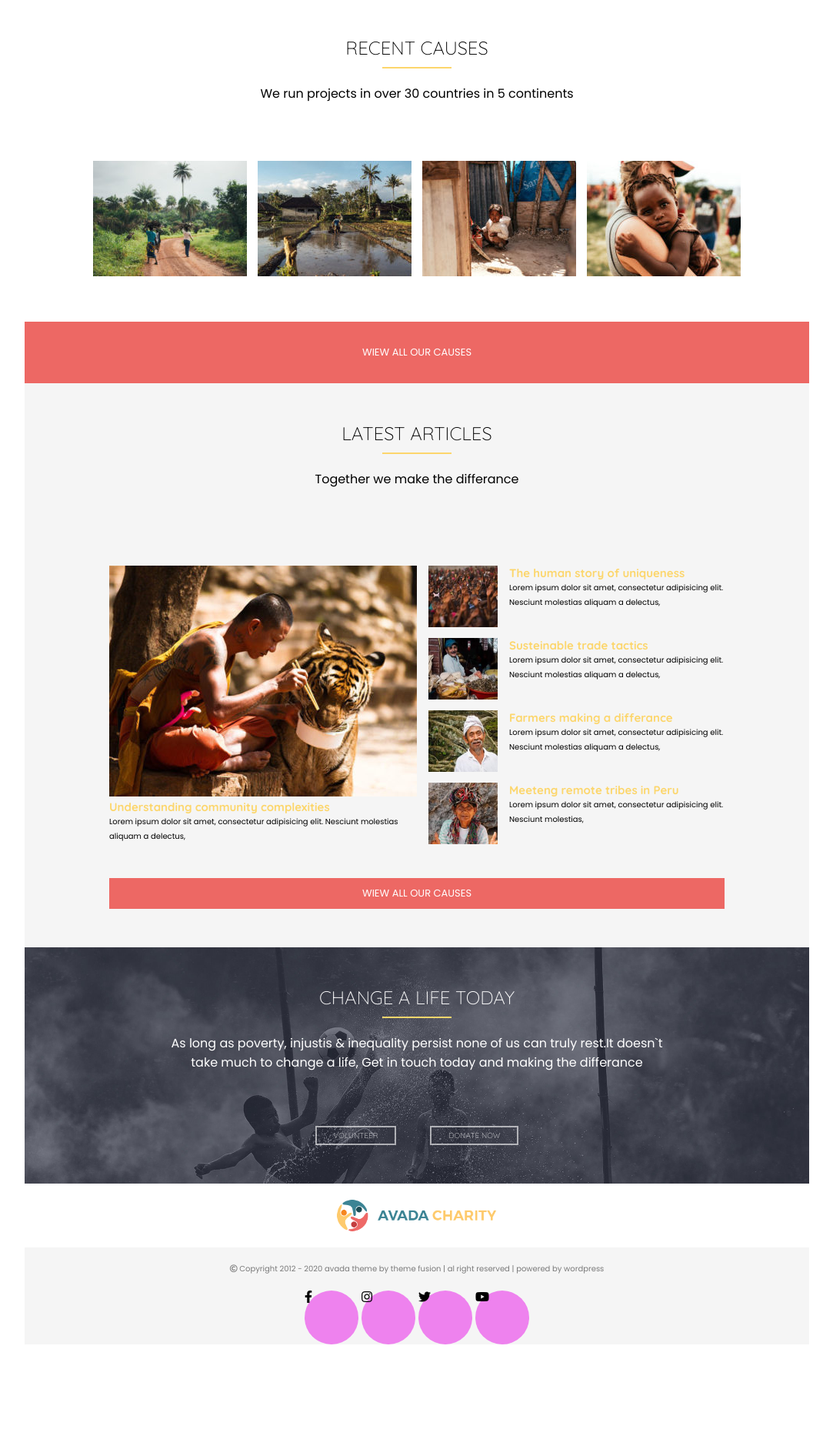
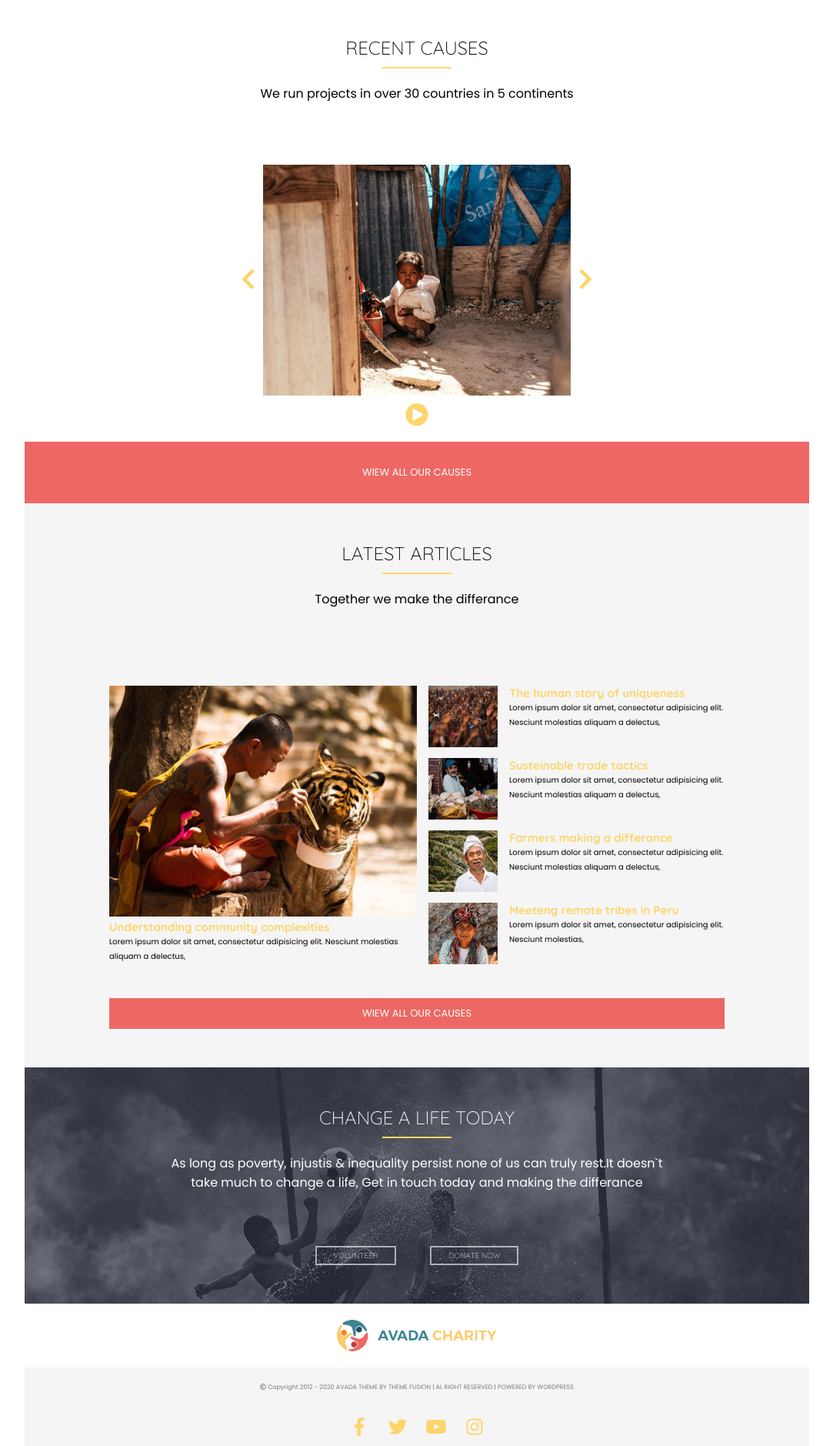
Before and after one commit to andreicismas/proj-html-vuejs, a website: page index.html in a window 1280 px wide. Shown: the part 1334-3213 px from the top of the page at 77% size, without its empty margins (98-1181 px from the left). Before the commit the page ends 3081 px from the top, so only its background shows below. Drawn offline with nearby package versions, Linux system fonts and the light colour scheme.

Commit message:
add  some vue function

```diff
--- a/index.html
+++ b/index.html
@@ -141,12 +141,22 @@
               <div class="gold_line"></div>
               <p>We run projects in over 30 countries in 5 continents</p>
             </div>
-            <div class="container_img">
-              <img src="public\images\avada-charity-fair-trade-featured-200x150.jpg" alt="">
-              <img src="public\images\avada-charity-farming-featured-200x150.jpg" alt="">
-              <img src="public\images\avada-charity-shelter-featured-200x150.jpg" alt="">
-              <img src="public\images\avada-charity-vaccines-featured-200x150.jpg" alt="">
+            <!-- funzionamento con le frece della tastiera -->
+            <div tabindex="-1" @keyup.left="leftClick" @keyup.right= "rightClick" class="container_img">
+
+              <div class="arrow_style">
+                <i  @click="leftClick" class="fas fa-chevron-left" aria-hidden="true"></i>
+              </div>
+              <!-- slider vue -->
+              <img class="vue_slider" :src="myImages[imgDefault].file" alt="">
+
+              <div class="arrow_style">
+                <i  @click="rightClick"  class="fas fa-chevron-right"  aria-hidden="true"></i>
+              </div>
+              <!-- auto play -->
+              <i @click ="setTimer" class="fa fa-play-circle" aria-hidden="true"></i>
             </div>
+
             <div class="pink_parth">
               <p>WIEW ALL OUR CAUSES </p>
             </div>
@@ -235,14 +245,11 @@
         </main>
         <footer class="max_container ">
           <div>
-            <p><i class="far fa-copyright"></i> Copyright 2012 - 2020 avada theme by theme fusion | al right reserved | powered by wordpress</p>
+            <p><i class="far fa-copyright"></i> Copyright 2012 - 2020 <span> avada theme by theme fusion | al right reserved | powered by wordpress</span></p>
           </div>
+          <!-- add icon with vue cicle -->
           <div class="fab_wrapper">
-
-            <i class=" fab fa-facebook-f"></i>
-            <i class=" fab fa-instagram"></i>
-            <i class=" fab fa-twitter"></i>
-            <i class=" fab fa-youtube"></i>
+            <i v-for="social in socialLinkList" class="sigla"  :class=" 'fab fa' + social.text"></i>
           </div>
         </footer>
       </div>
--- a/script.js
+++ b/script.js
@@ -1,7 +1,7 @@
 new Vue({
     el: "#root",
+    data: {
 
-    data: {
       navLinks:[
         {
           name: "HOME",
@@ -25,13 +25,82 @@ new Vue({
         },
 
       ],
+
+      myImages: [
+        { file: 'public/images/avada-charity-shelter-featured-400x300.jpg' },
+        { file: 'public/images/avada-charity-farming-featured-400x300.jpg' },
+        { file: 'public/images/avada-charity-shelter-featured-400x300.jpg' },
+        { file: 'public/images/avada-charity-vaccines-featured-400x300.jpg' },
+        { file: 'public/images/avada-charity-fair-trade-featured-400x300.jpg' },
+        { file: 'public/images/avada-charity-farming-featured-400x300.jpg' },
+        { file: 'public/images/avada-charity-shelter-featured-400x300.jpg' },
+        { file: 'public/images/avada-charity-vaccines-featured-400x300.jpg' },
+
+    ],
+
+
+
+    socialLinkList:[
+      {
+          text: "-facebook-f",
+          link: "https://www.facebook.com/"
+      },
+      {
+          text: "-twitter",
+          link: "https://www.twitter.com"
+      },
+      {
+          text: "-youtube",
+          link: "https://www.youtube.com"
+      },
+      {
+          text: "-instagram",
+          link: "https://www.instagram.com"
+      },
+  ],
+
+
+
+    imgDefault:0,
+    intervalImg: null,
+    counterImg: 0,
     },
 
-    computed: {
 
-    },
 
     methods: {
+
+      rightClick(){
+
+        let newIndex = this.imgDefault + 1
+        let limite = (this.myImages.length -1)
+
+        if(newIndex > limite){
+         newIndex = 0
+        }
+        this.imgDefault = newIndex
+     },
+
+    leftClick(){
+
+         let newIndex = this.imgDefault - 1
+         let limite = 0
+
+         if(newIndex < limite ){
+            newIndex = (this.myImages.length - 1)
+         }
+         this.imgDefault = newIndex
+    },
+    setTimer(){
+      this.counterImg += 1
+
+      if (this.counterImg % 2 !== 0){
+          this.intervalImg = setInterval(this.rightClick, 2000);
+      } else{
+          clearInterval(this.intervalImg)
+      }
+  },
+
 
     },
 
--- a/src/partials/_buttons.scss
+++ b/src/partials/_buttons.scss
@@ -6,6 +6,10 @@
     .btn_bg_gold{
         @include btn_font_style_whith_bg;
     }
+    :hover{
+
+        color:black;
+    }
     @include hover_border_color;
 
 }
--- a/src/partials/_common.scss
+++ b/src/partials/_common.scss
@@ -28,3 +28,7 @@ section{
 .empty_div{
     flex-grow: 1;
 }
+
+.click_color{
+    background-color: $goldenrod_color;
+}
--- a/src/partials/_footer.scss
+++ b/src/partials/_footer.scss
@@ -9,18 +9,34 @@ footer{
         p{
             padding: $spaceing*2;
             font-family: $font_family_p;
-            font-size: $font_size - 10 ;
+            font-size: $font_size - 12 ;
             opacity: 0.5;
+            span{
+                text-transform: uppercase;
+            }
         }
     }
     .fab_wrapper{
+        display: flex;
+
 
         .fab{
-
-            background-color: violet;
-            width: 70px;
-            height: 70px;
+            margin: $spaceing - 5;
+            font-size: $font_size + 4;
+            color:$goldenrod_color;
+            width: 40px;
+            height: 40px;
             border-radius: 50%;
+        }
+        :hover{
+            background-color: $goldenrod_color;
+            transition: 0.4s;
+            color: $white_color;
+        }
+        .sigla{
+            display: flex;
+            justify-content: center;
+            align-items: center;
         }
     }
 }
--- a/src/partials/_main.scss
+++ b/src/partials/_main.scss
@@ -99,9 +99,36 @@
     }
 
     .container_img{
+        display: flex;
+        justify-content: center;
+        align-items: center;
+
+        outline: none;
+
+        position: relative;
         padding-bottom: $spaceing*5;
-        img{
-        padding: $spaceing - 5;
+        .vue_slider{
+        padding: $spaceing;
+        }
+        .arrow_style{
+            color: $goldenrod_color;
+            font-size: $font_size + 10;
+        }
+
+        .arrow_style:hover{
+            color: black;
+            transition: 0.3s;
+        }
+
+        .fa-play-circle{
+            position: absolute;
+            bottom: 20px;
+            font-size: $font_size + 10 ;
+            color: $goldenrod_color;
+        }
+        .fa-play-circle:hover{
+            color: black;
+            transition: 0.3s;
         }
     }
     .pink_parth{
```
Also changed, not shown: dist/style.css.
